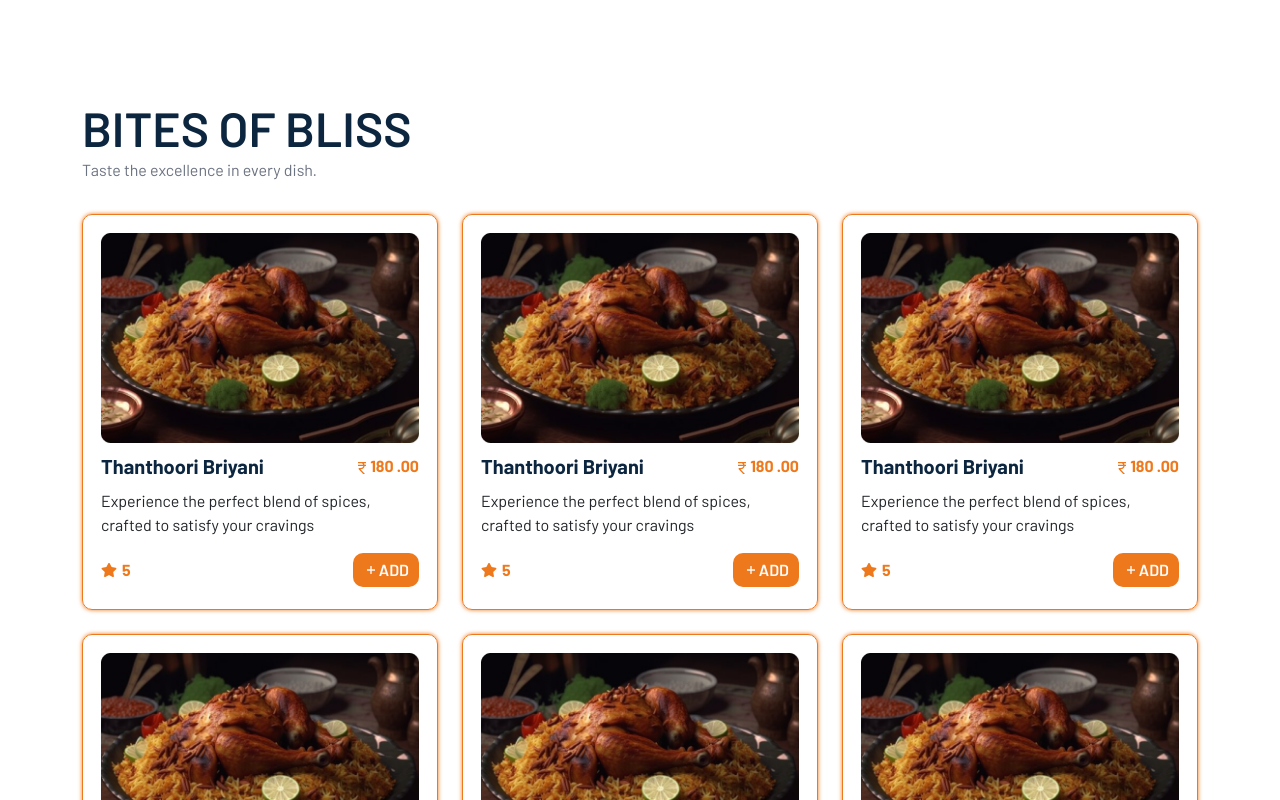
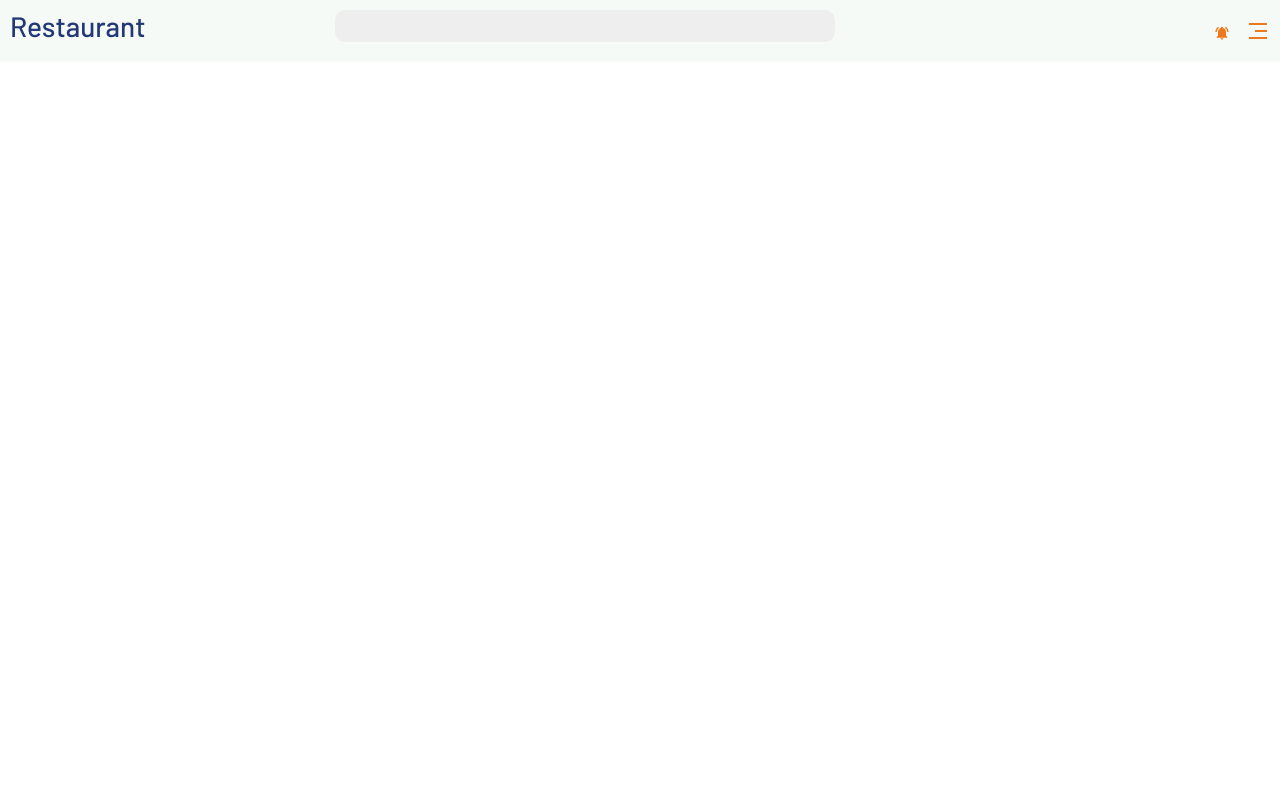
Before and after one commit to Bhadraraj/Foodiee-Resturant, a React (Create React App) app: page /Nav in a window 1280 px wide. Before the commit this address led to /. Shown: the top 800 px of the page. Built offline with nearby package versions, Linux system fonts and the light colour scheme.

Commit message:
nav bar added

```diff
--- a/src/App.js
+++ b/src/App.js
@@ -6,23 +6,41 @@ import '../node_modules/bootstrap/dist/js/bootstrap.min';
 import ProtectedRoute from './components/Auth/ProtectedRoute';
 import { AuthProvider } from './components/Auth/AuthContext';
 import MenuPage from './components/MenuPage';
+import Nav from './components/Nav';
 import Login from './components/Login';
+import { IoMoon } from 'react-icons/io5';
+import Demo from './components/Demo'
 
 function App() {
   return (
     <AuthProvider>
       <Routes>
+
+        {/* <Route path="/Demo" element={<Demo />} /> */}
+
+        {/* <Demo/> */}
+
         <Route path="/login" element={<Login />} />
         <Route path="/" element={<Home />} />
-        <Route
+        <Route path="/Demo" element={<Demo />} />
+        <Route path="/Nav" element={<Nav />} />
+        {/* <Route
           path="/menu"
           element={
             <ProtectedRoute>
               <MenuPage />
             </ProtectedRoute>
           }
+        /> */}
+        <Route
+          path="/Demo"
+          element={
+            <ProtectedRoute>
+              <Demo />
+            </ProtectedRoute>
+          }
         />
-        {/* Other protected routes can go here */}
+
         <Route path="*" element={<Navigate to="/" />} />
       </Routes>
     </AuthProvider>
--- a/src/components/Demo.jsx
+++ b/src/components/Demo.jsx
@@ -1,29 +1,33 @@
-// import { notification } from 'antd';
+import React, { useState } from "react";
 
-// const openNotification = () => {
-//     notification.open({
-//         message: 'Notification Title',
-//         description: 'This is the content of the notification.',
-//         placement: 'top',
-//     });
-// };
-// import { message } from 'antd';
+const Demo = () => {
+  const [showCart, setShowCart] = useState(false);
 
-// const showMessage = () => {
-//     message.success('This is a success message!');
-// };
+  const toggleCart = () => {
+    setShowCart(!showCart); // Toggle cart visibility
+  };
 
+  return (
+    <div>
+      {/* Menu Section */}
+      <div className="menu">
+        {/* Button to open the cart */}
+        <button onClick={toggleCart} className="toggle-btn">
+          O
+        </button>
+      </div>
 
-// import { Modal } from 'antd';
+      {/* Cart Section */}
+      <div className={`cart-section ${showCart ? 'show' : 'hide'}`}>
+        {/* Button to close the cart */}
+        <button onClick={toggleCart} className="toggle-btn">
+          P
+        </button>
+        <h2>Shopping Cart</h2>
+        {/* Cart details go here */}
+      </div>
+    </div>
+  );
+};
 
-// const showModal = () => {
-//     Modal.info({
-//         title: 'Modal Title',
-//         content: (
-//             <div>
-//                 <p>Some contents...</p>
-//             </div>
-//         ),
-//         onOk() {},
-//     });
-// };
+export default Demo;
--- /dev/null
+++ b/src/components/Nav.jsx
@@ -0,0 +1,65 @@
+import React, { useState } from "react";
+import { MdNotificationsActive } from "react-icons/md";
+import { RiMenu3Line } from "react-icons/ri";
+
+import { IoCloseOutline } from "react-icons/io5";
+const Nav = () => {
+    const [showCart, setShowCart] = useState(false);
+
+    const toggleCart = () => {
+        setShowCart(!showCart); // Toggle cart visibility
+    };
+
+    return (
+        <div>
+            {/* Menu Section */}
+            <div className="navBar">
+
+                <div className="logoSec">
+                    <a href="#"> <h3> Restaurant</h3></a>
+                </div>
+                <div className="searchBar">
+
+                    <input type="text" className="mainSearch" />
+
+                </div>
+                <div className="notificationIconTop">
+
+                </div>
+                <div className="toggleNavIcon d-flex align-item-center">
+                    <div className="m-0 p-0">
+                   <span className="me-3">    <MdNotificationsActive /></span>
+                    {/* </div>
+                    <div className="m-0 p-0"> */}
+                        <button onClick={toggleCart} className=" mb-0 p-0 navBartoggleBtn">
+                            <RiMenu3Line />
+                        </button>
+                    </div>
+                </div>
+            </div>
+
+            {/* Cart Section */}
+            <div className={`cartSectionRight ${showCart ? 'show' : 'hide'}`}>
+                <div className="row d-flex align-items-center">
+                    <div className="col-8 d-flex align-items-center">
+                        <h3 className="mb-0">SEAT NO :S21</h3>
+                    </div>
+
+                    {/* Button to close the cart */}
+
+                    <div className="col-4 d-flex align-items-center">
+
+
+                        <button onClick={toggleCart} className="navBartoggleBtn ">
+                            <IoCloseOutline />
+                        </button>
+
+                    </div>
+                </div>
+                {/* Cart details go here */}
+            </div>
+        </div>
+    );
+};
+
+export default Nav;
--- a/src/index.css
+++ b/src/index.css
@@ -193,8 +193,8 @@ small {
 /* MENU SECTION SETCION STARTS HERE */
 
 
-.menuSection {
-  padding: 100px 0px;
+.cartSectionRight {
+  padding: 30px;
 }
 
 .menuCardOuter {
@@ -247,4 +247,79 @@ small {
 
 }
 
-/* MENU SECTION SETCION ENDS HERE */
+/* MENU SETCION ENDS HERE */
+
+
+
+/* ADD TO CART STARTS HERE */
+.cartSectionRight {
+  width: 300px;
+  background-color: var(--card-bg);
+  height: 100vh;
+  position: fixed;
+  top: 0;
+  right: -300px;
+  /* Initially hide the cart off-screen to the right */
+  transition: right 0.8s ease;
+}
+
+.cartSectionRight.show {
+  right: 0;
+}
+
+.cartSectionRight.hide {
+  right: -300px;
+
+}
+
+.cartSectionRight h3 {
+  /* color: ; */
+  color: var(--secondary-clr);
+  font-size: 20px;
+  font-weight: 600;
+}
+
+.navBar {
+  display: flex;
+  justify-content: space-between;
+  padding: 10px;
+  background-color: var(--card-bg);
+}
+
+
+.logoSec a {
+  color: var(--heading-color);
+  text-decoration: none;
+}
+
+.navBartoggleBtn {
+  font-size: 24px;
+  color: var(--primary-clr);
+  background: none;
+  border: none;
+  cursor: pointer;
+}
+
+.navBartoggleBtn i {
+  pointer-events: none;
+}
+
+.cartSectionRight {
+  font-weight: bold;
+}
+
+.navBar input {
+  width: 500px;
+  border-radius: 10px;
+  border: none;
+  outline: none;
+  background-color: #eeeeee;
+  padding: 4px 20px;
+}
+
+
+.toggleNavIcon {
+  color: var(--primary-clr)
+}
+
+/* ADD TO CART ENDS HERE */
```
Also changed, not shown: src/components/Cart.jsx (added, +12 -0 lines), src/components/SignOut.jsx (deleted, +0 -47 lines).
